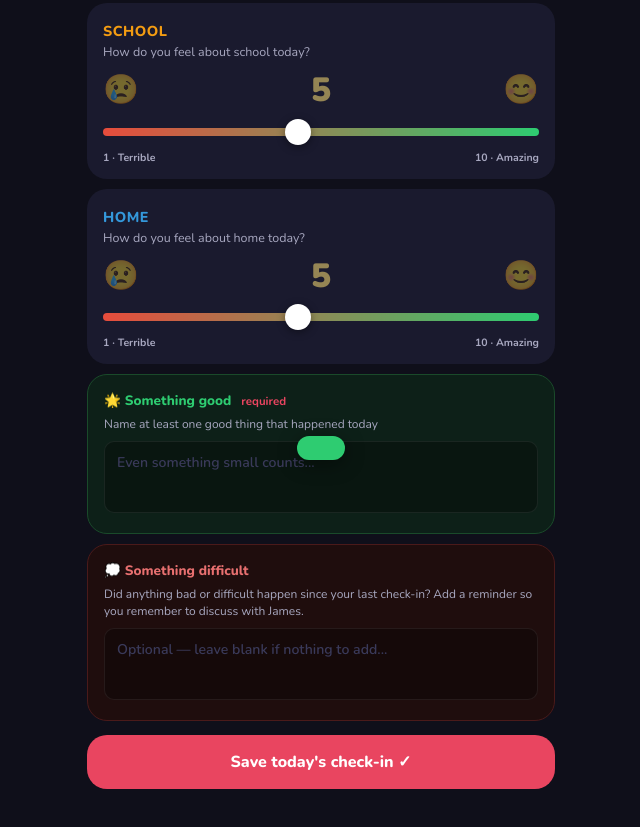
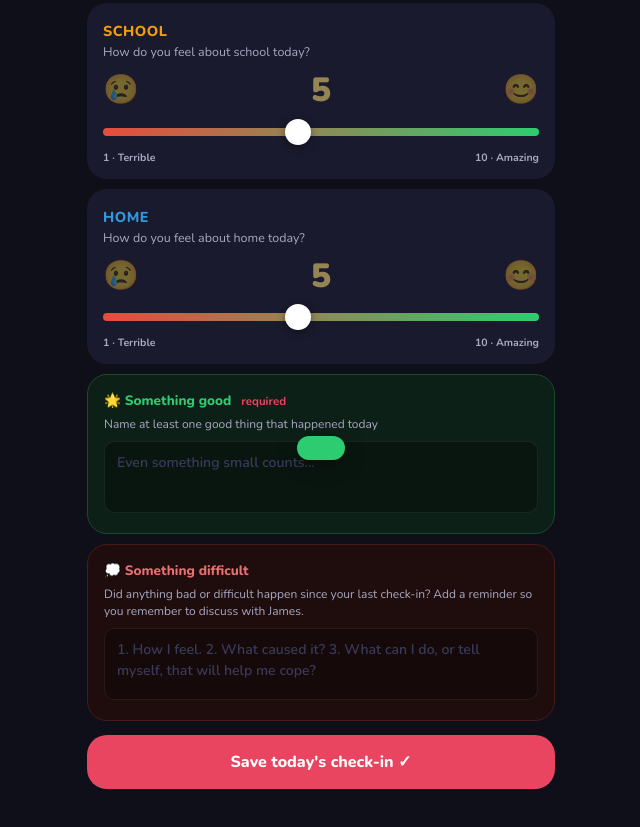
Before and after one commit to lulalong/CheckIn, a plain HTML site: page index.html in a window 1280 px wide. Shown: the part 394-1221 px from the top of the page, without its empty margins (319-959 px from the left). Drawn offline with nearby package versions, Linux system fonts and the light colour scheme.

Commit message:
Update index.html

```diff
--- a/index.html
+++ b/index.html
@@ -525,7 +525,7 @@ function buildForm(){
   <div class="notes-card bad">
     <div class="notes-label" style="color:#e87070">💭 Something difficult</div>
     <div class="notes-prompt">Did anything bad or difficult happen since your last check-in? Add a reminder so you remember to discuss with James.</div>
-    <textarea class="notes-textarea" id="notes-bad" placeholder="Optional — leave blank if nothing to add..."></textarea>
+    <textarea class="notes-textarea" id="notes-bad" placeholder="1. How I feel. 2. What caused it? 3. What can I do, or tell myself, that will help me cope?"></textarea>
   </div>`;
   area.innerHTML=html;
   requestAnimationFrame(()=>{
```
